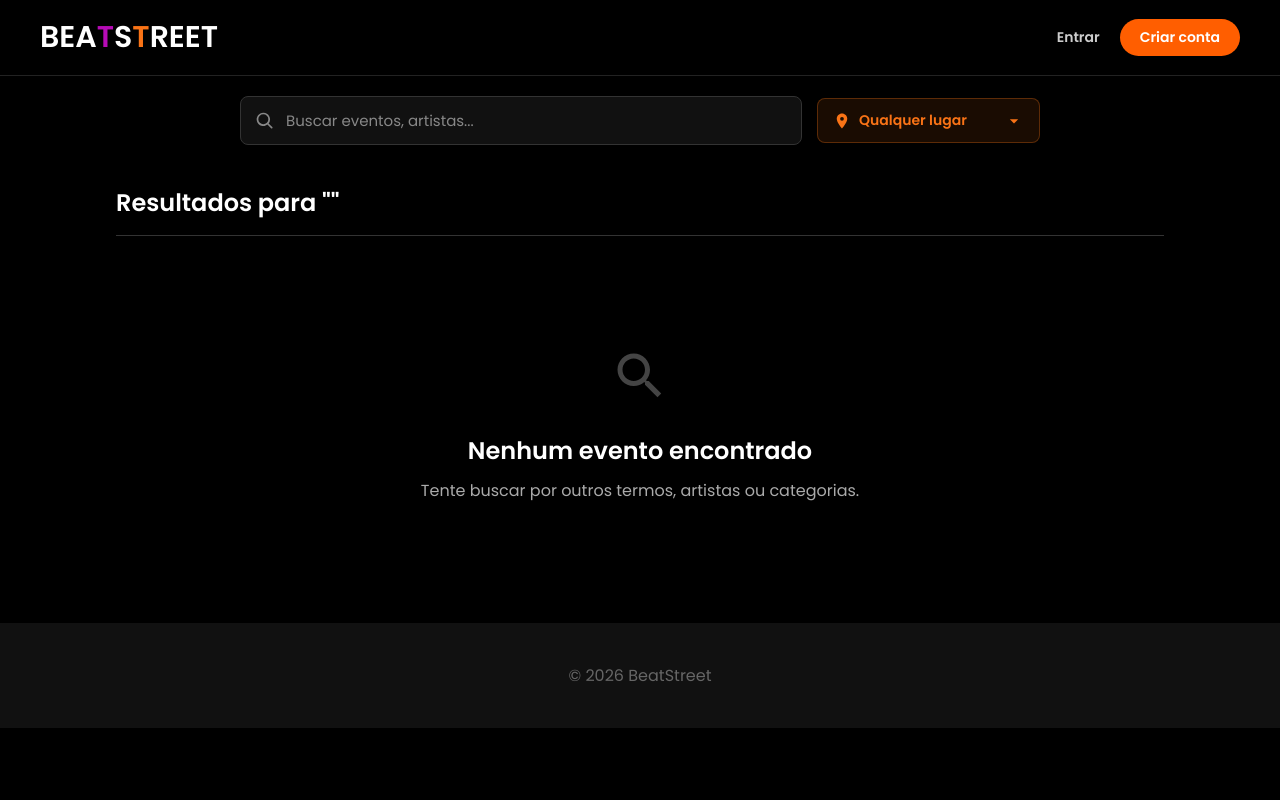
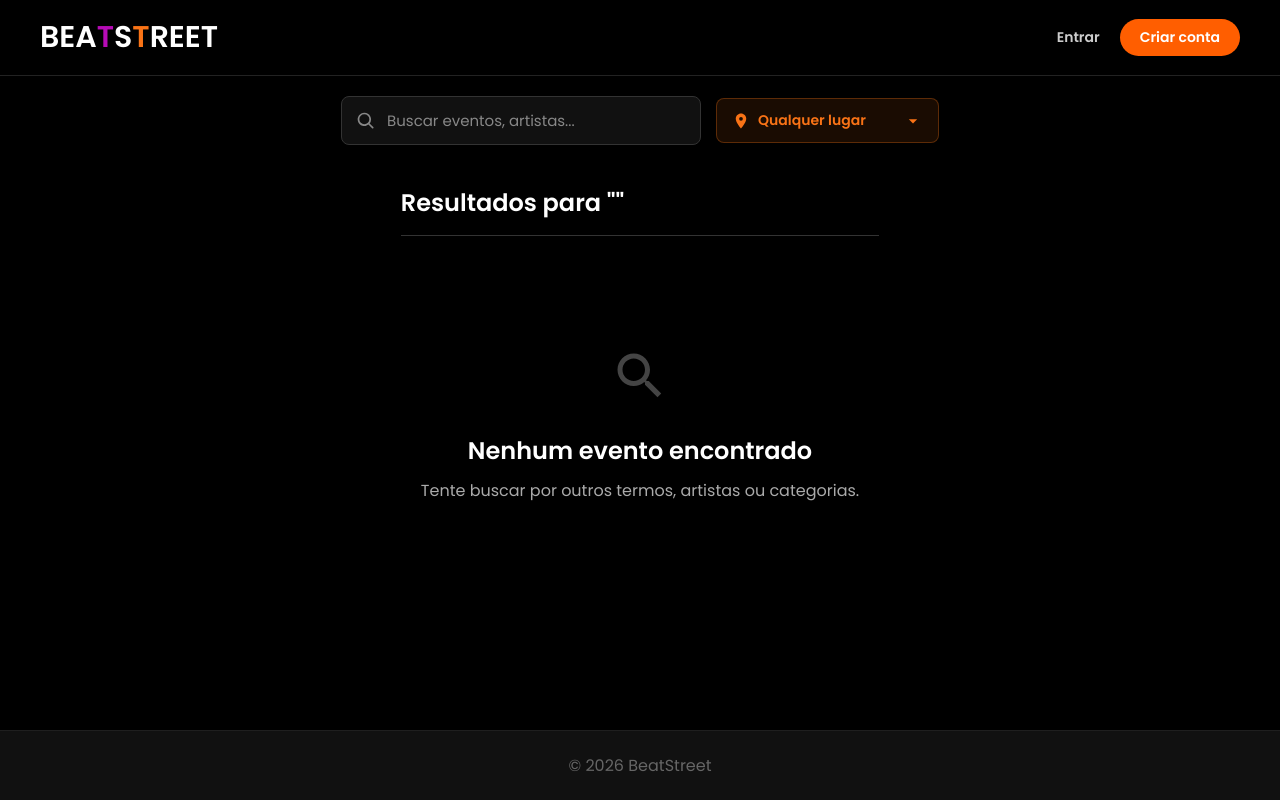
Before and after one commit to yangomestech/tcc, a PHP site: page /views/busca.php in a window 1280 px wide. Run offline with PHP 8.4, Linux system fonts and the light colour scheme; data comes from the database, SQL or seed files in the repository.

Commit message:
fix: correção de footer mal posicionado

```diff
--- a/assets/css/styleDashboard.css
+++ b/assets/css/styleDashboard.css
@@ -1041,3 +1041,44 @@
         font-size: 1.1rem;
     }
 }
+
+/* =========================================
+   CORREÇÃO DO FOOTER NA PÁGINA DE BUSCA
+   Mantém o footer no fim da tela quando há pouco conteúdo
+========================================= */
+
+html,
+body {
+    min-height: 100%;
+}
+
+body {
+    min-height: 100vh;
+    display: flex;
+    flex-direction: column;
+}
+
+.yt-results-container {
+    flex: 1;
+}
+
+footer {
+    margin-top: auto;
+    width: 100%;
+    background: #111;
+    border-top: 1px solid #1f1f1f;
+}
+
+.site-footer {
+    margin-top: auto;
+    width: 100%;
+    background: #111;
+    border-top: 1px solid #1f1f1f;
+    padding: 22px 20px;
+}
+
+.site-footer p {
+    text-align: center;
+    color: #666;
+    margin: 0;
+}
--- a/views/busca.php
+++ b/views/busca.php
@@ -236,8 +236,8 @@ try {
     <?php endif; ?>
 </main>
 
-<footer>
-  <p style="text-align: center; color: #666; padding: 20px;">© 2026 BeatStreet</p>
+<footer class="site-footer">
+  <p>© 2026 BeatStreet</p>
 </footer>
 
 <script src="../assets/js/menu.js"></script>
```
